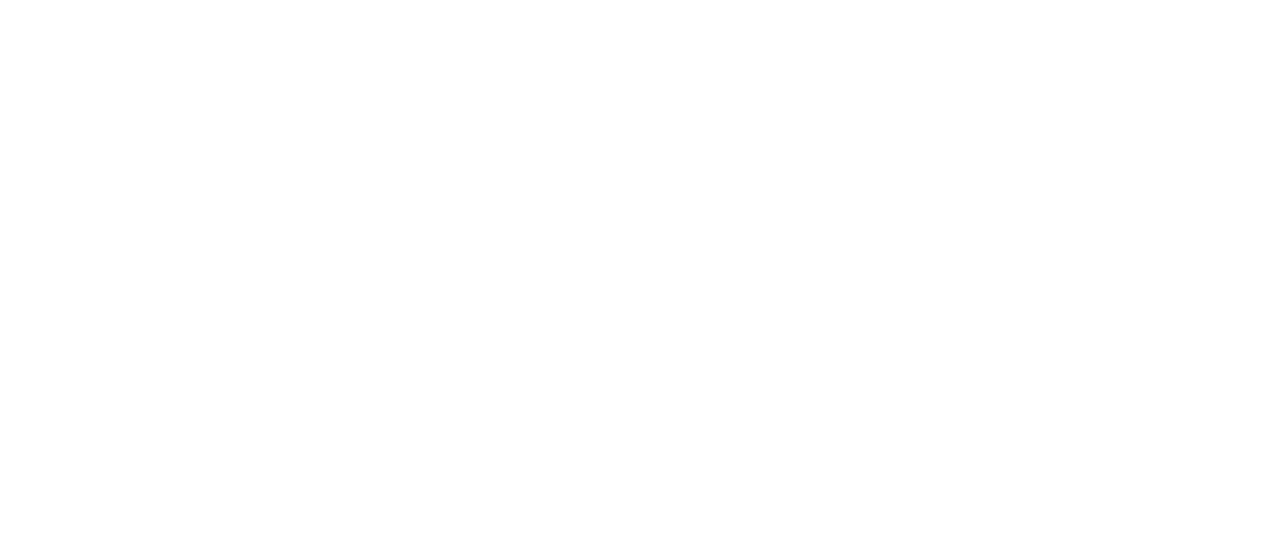
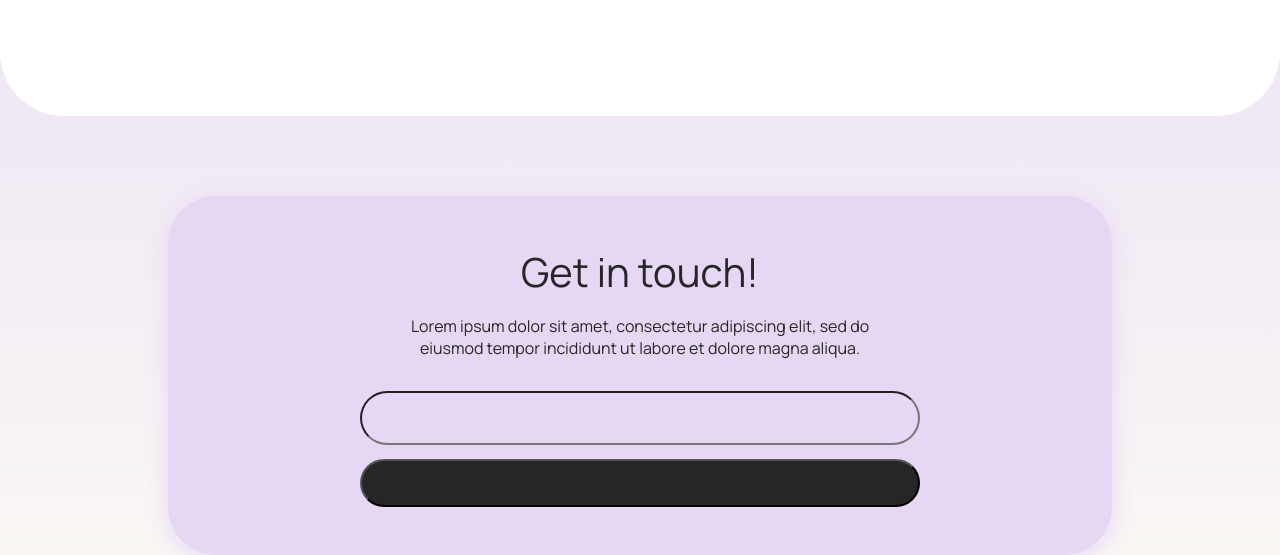
Before and after one commit to ivvan16/delphine, an Angular app: page / in a window 1280 px wide. Shown: the part 1397-1952 px from the top of the page. Before the commit the page ends 800 px from the top, so only its background shows below. Built offline with nearby package versions, Linux system fonts and the light colour scheme; a web font is replaced by a local one.

Commit message:
Contact form added.

```diff
--- a/src/app/app.component.html
+++ b/src/app/app.component.html
@@ -23,7 +23,14 @@
       </div>
     </div>
   </div>
-  <div class="team-section">
-
+  <div class="team-section"></div>
+  <div class="contact-form">
+    <div class="contact-header">Get in touch!</div>
+    <div class="contact-sub-header">Lorem ipsum dolor sit amet, consectetur adipiscing elit, sed do eiusmod
+      tempor incididunt ut labore et dolore magna aliqua.</div>
+    <div class="contact-buttons">
+      <input class="contact-input">
+      <button class="contact-button"></button>
+    </div>
   </div>
 </div>
--- a/src/app/app.component.scss
+++ b/src/app/app.component.scss
@@ -6,10 +6,9 @@
 }
 
 .outer-container {
-  background: linear-gradient( to bottom right, #E5E5E5, #E6D7F4 );
+  background: linear-gradient(to bottom, #F9F7F4, #E6D7F4, #F9F7F4);
   display: flex;
   flex-direction: column;
-  height: 100%;
   width: 100%;
   align-items: center;
 }
@@ -93,4 +92,52 @@
   background-color: #FFFFFF;
   height: 40rem;
   border-radius: 4rem;
+  margin-bottom: 5rem;
 }
+
+.contact-form {
+  border-radius: 3rem;
+  width: 70%;
+  background-color: #E6D7F4;
+  box-shadow: 0px 4px 25px 0px #e6d7f4;
+  display: flex;
+  flex-direction: column;
+  align-items: center;
+  text-align: center;
+  padding: 0 1.5rem;
+}
+
+.contact-header {
+  margin-top: 3rem;
+  font-size: 2.5rem;
+}
+
+.contact-sub-header {
+  margin-top: 1rem;
+  max-width: 30rem;
+}
+
+.contact-buttons {
+  display: flex;
+  flex-direction: column;
+  margin-top: 2rem;
+  margin-bottom: 3rem;
+  max-width: 35rem;
+  width: 100%;
+  height: 7.25rem;
+  justify-content: space-between;
+}
+
+.contact-buttons > * {
+  border-radius: 4rem;
+  height: 3rem;
+}
+
+.contact-input {
+  background: transparent;
+}
+
+.contact-button {
+  background: #262626;
+  color: #FFFFFF;
+}
```
